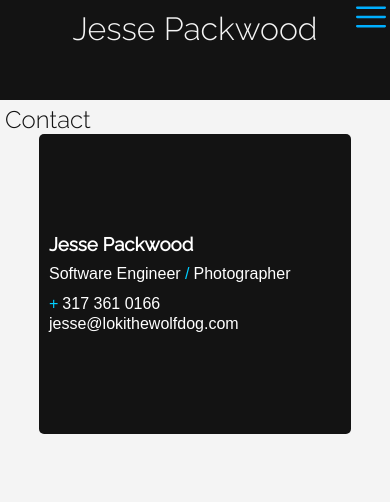
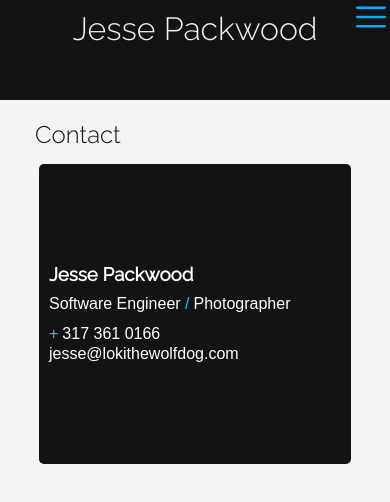
Before and after one commit to jessepackwood/jessepackwood.github.io, a React (Create React App) app: page /contact in a window 390 px wide. Shown: the top 502 px of the page. Built offline with nearby package versions, Linux system fonts and the light colour scheme.

Commit message:
contact page responsiveness

```diff
--- a/src/components/Contact/Contact.css
+++ b/src/components/Contact/Contact.css
@@ -49,13 +49,15 @@
 .job-title {
   margin-bottom: 10px; }
 
-@media screen and (max-width: 414px) {
+@media screen and (max-width: 760px) {
   .block {
     display: block; }
   #contact {
     height: 100vh;
     display: block;
     padding: 5px; }
+  .contact-title.subtitle {
+    margin: 15px 30px 15px; }
   .contact-info {
     padding: 10px;
     padding-left: 10px;
--- a/src/components/Contact/Contact.scss
+++ b/src/components/Contact/Contact.scss
@@ -53,7 +53,7 @@
   margin-bottom: 10px;
 }
 
-@media screen and (max-width: 414px) {
+@media screen and (max-width: 760px) {
   .block {
     display: block;
   }
@@ -64,6 +64,10 @@
     padding: 5px;
   }
 
+  .contact-title.subtitle{
+    margin: 15px 30px 15px;
+  }
+
   .contact-info {
     padding: 10px;
     padding-left: 10px;
--- a/src/components/Header/Header.css
+++ b/src/components/Header/Header.css
@@ -87,9 +87,11 @@
     width: 30px;
     height: 30px; }
   .mobile-link-container {
+    position: absolute;
+    left: 0;
     display: flex;
     flex-direction: column;
-    width: 375px;
+    width: 100vw;
     height: 100vh;
     background-color: #131313;
     z-index: 1; } }
--- a/src/components/Header/Header.scss
+++ b/src/components/Header/Header.scss
@@ -103,9 +103,11 @@
   }
 
   .mobile-link-container {
+    position: absolute;
+    left: 0;
     display: flex;
     flex-direction: column;
-    width: 375px;
+    width: 100vw;
     height: 100vh;
     background-color: $black;
     z-index: 1;
```
